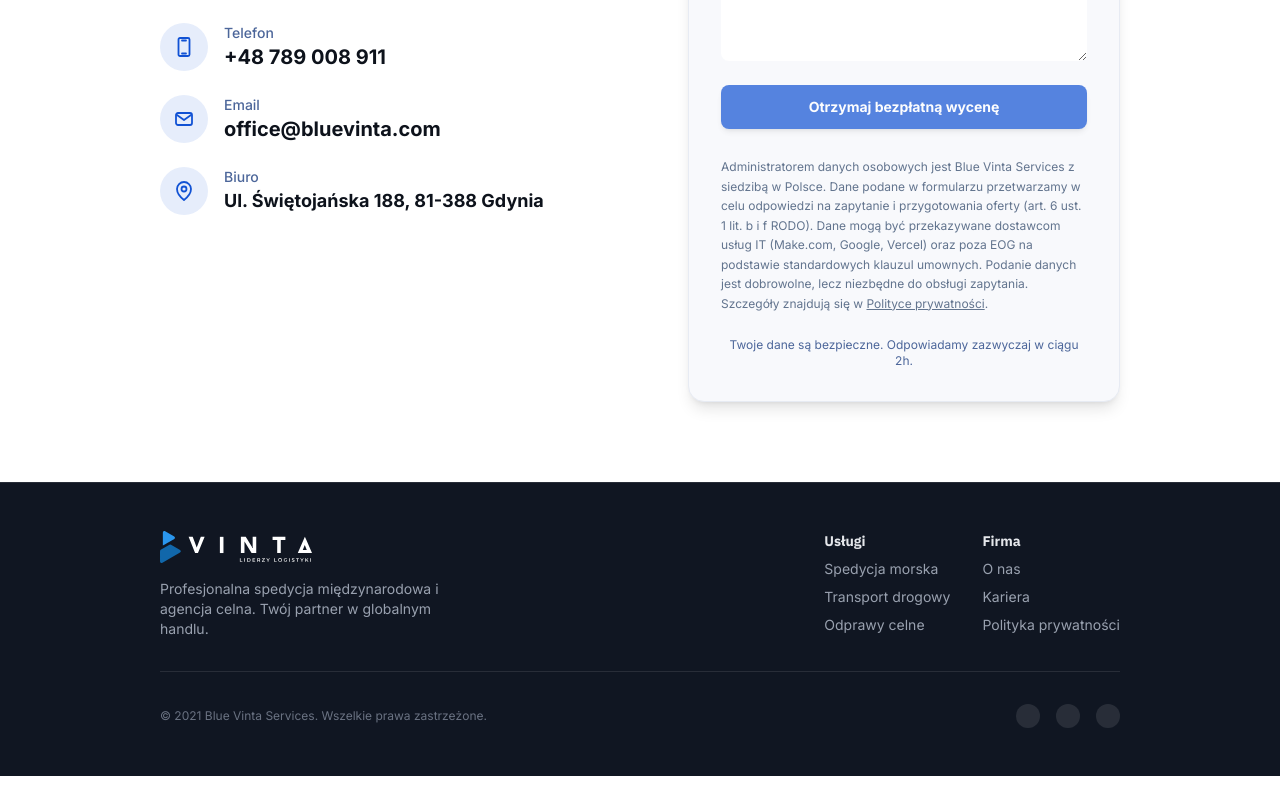
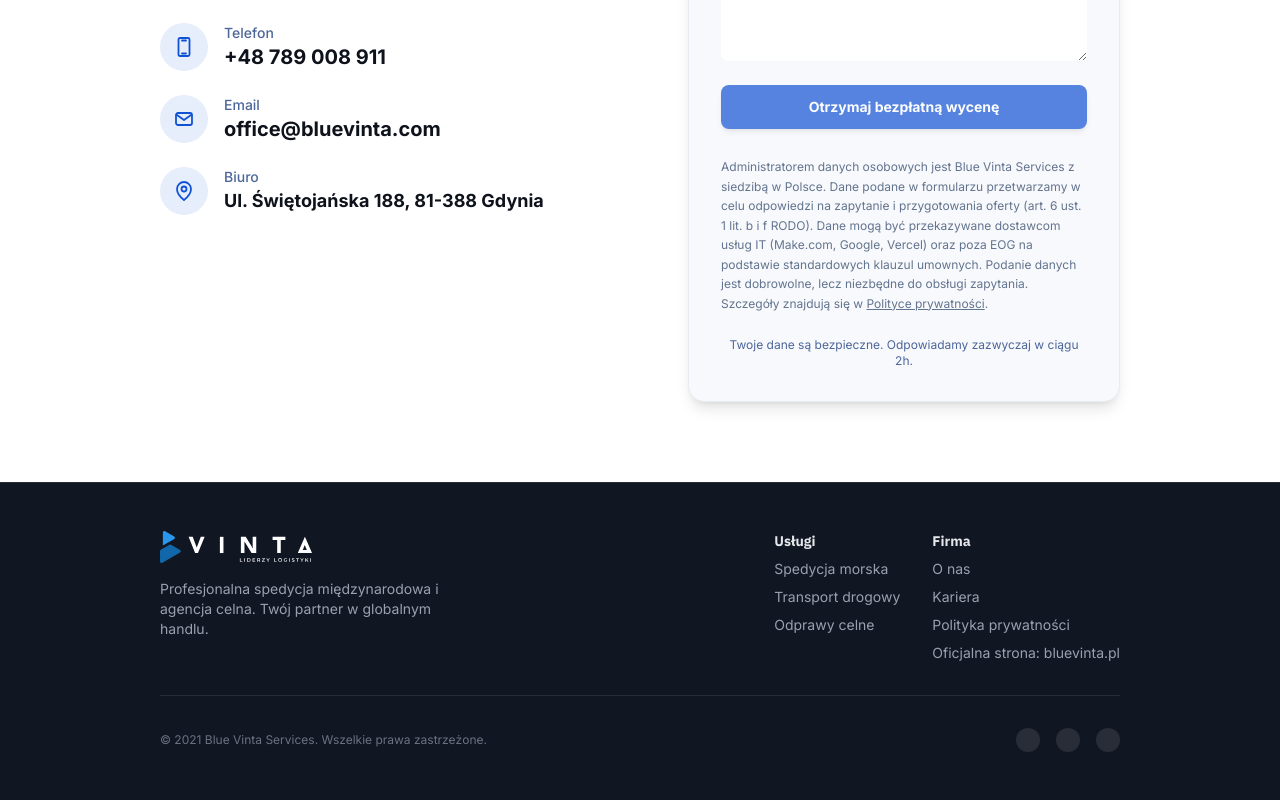
Before and after one commit to Marcinek143/bluevinta-landing, a Next.js app: page / in a window 1280 px wide. Shown: the part 4404-5204 px from the top of the page. Before the commit the page ends 5180 px from the top, so only its background shows below. Built offline with nearby package versions, Linux system fonts and the light colour scheme.

Commit message:
added link to bluevinta.pl

```diff
--- a/src/components/sections/Footer.tsx
+++ b/src/components/sections/Footer.tsx
@@ -47,6 +47,14 @@ export default function Footer() {
                 >
                   Polityka prywatności
                 </a>
+                <a
+                  className="text-sm text-gray-400 transition-colors hover:text-white"
+                  href="https://www.bluevinta.pl"
+                  target="_blank"
+                  rel="noopener noreferrer"
+                >
+                  Oficjalna strona: bluevinta.pl
+                </a>
               </div>
             </div>
           </div>
--- a/src/components/sections/Header.tsx
+++ b/src/components/sections/Header.tsx
@@ -19,6 +19,10 @@ const mobileLinks = [
   { href: "#kontakt", label: "Kontakt" },
   { href: "/polityka-prywatnosci", label: "Polityka prywatności" },
 ];
+const corporateLink = {
+  href: "https://www.bluevinta.pl",
+  label: "Oficjalna strona (bluevinta.pl)",
+};
 
 export default function Header() {
   const [isMenuOpen, setIsMenuOpen] = useState(false);
@@ -101,6 +105,17 @@ export default function Header() {
             </a>
           ))}
         </nav>
+        <div className="mt-4 border-t border-border-light pt-4">
+          <a
+            href={corporateLink.href}
+            target="_blank"
+            rel="noopener noreferrer"
+            className="block py-3 text-base font-medium text-secondary transition-colors hover:text-primary"
+            onClick={handleMobileNavClick(corporateLink.href)}
+          >
+            {corporateLink.label}
+          </a>
+        </div>
       </div>
     </>
   );
```
